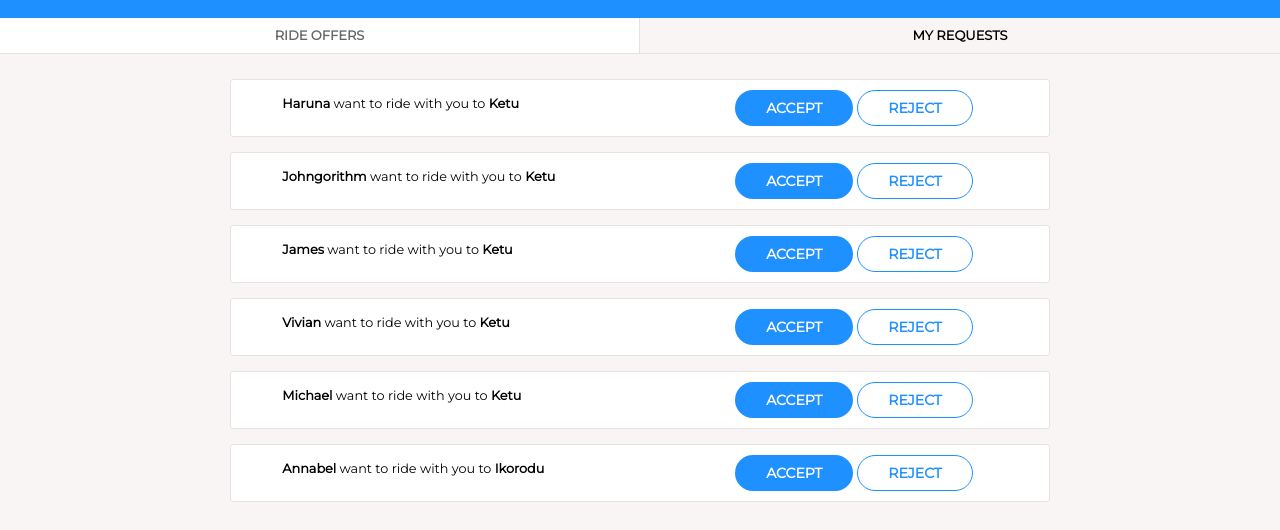
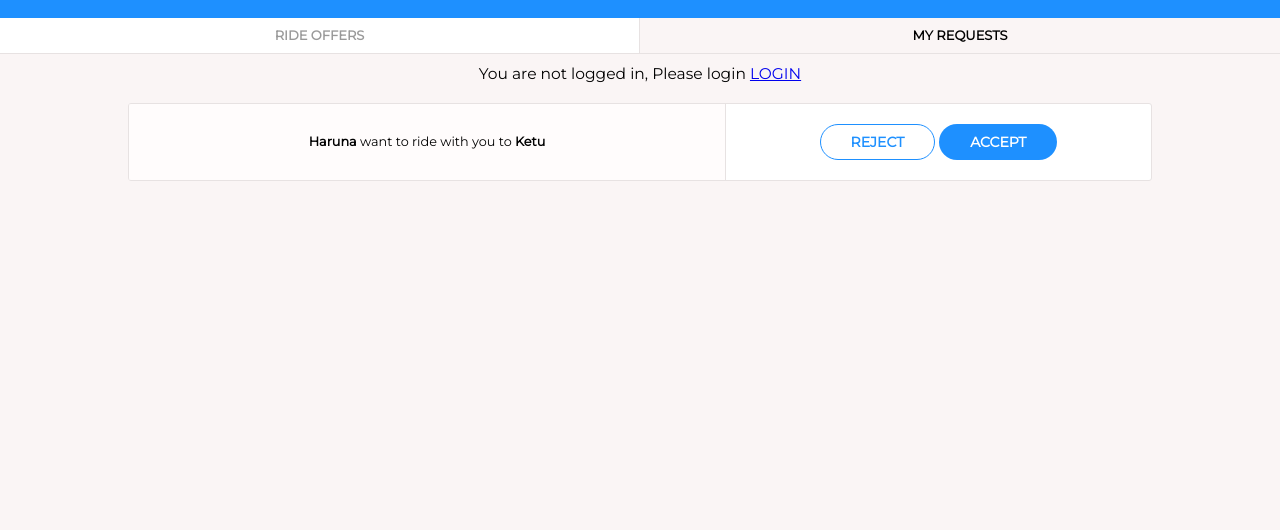
Before and after one commit to johngorithm/ride-my-way-front-end, a plain HTML site: page requests.html in a window 1280 px wide. Shown: the part 36-566 px from the top of the page. Drawn offline with Linux system fonts and the light colour scheme; a web font is replaced by a local one.

Commit message:
On branch user-requests  Changes to be committed: 	modified:   css/register.css 	new file:   css/requests.css 	modified:   css/style.css 	modified:   home.html 	modified:   js/requests.js 	modified:   profile.html 	modified:   requests.html
FEATURE <ui> : FETCH AND DISPLAY ALL REQUESTS MADE TO A USER'S RIDES

This fetch and return all requests other users made  to the logged in
user's ride offers

FINISHED

```diff
--- a/css/register.css
+++ b/css/register.css
@@ -20,7 +20,7 @@ main.content .wrapper {
 main.content .wrapper h3{
   font-size: 15px;
   color: white;
-  background: rgb(115, 184, 252);
+  background: dodgerblue;
   padding: 17px 10px;
   border-top-left-radius: 4px;
   border-top-right-radius: 4px;
--- /dev/null
+++ b/css/requests.css
@@ -0,0 +1,52 @@
+/***REQUESTS PAGE STYLES***/
+
+.request {
+    min-height: 56px;
+    border: 1px solid rgb(231, 226, 226);
+    border-radius: 3px;
+    width: 95%;
+    margin: 20px auto;
+    background: white;
+}
+
+.request [class*="co-"] {
+    padding: 10px;
+}
+
+.request .request-btns {
+  line-height: 56px;
+
+}
+
+.request .request-msg {
+  line-height: 56px;
+  background: rgba(255, 249, 249, 0.5);
+}
+
+@media only screen and (min-width: 992px) {
+    .request .request-btns{
+        border-left: 1px solid rgb(231, 226, 226);
+    }
+}
+@media only screen and (max-width: 991px) {
+    .request .request-btns{
+        border-top: 1px solid rgb(231, 226, 226);
+    }
+}
+@media only screen and (max-width: 992px) {
+    .request .request-btns{
+        line-height: 0px;
+        padding: 13px;
+    }
+
+    .request .request-msg{
+        line-height: 1.2;
+        padding: 30px;
+    }
+}
+
+@media only screen and (min-width: 450px) {
+    .request {
+        width: 80%;
+    }
+}
--- a/css/style.css
+++ b/css/style.css
@@ -114,6 +114,7 @@ p {
     .co-md-10 {width: 83.33%;}
     .co-md-11 {width: 91.66%;}
     .co-md-12 {width: 100%;}
+
 }
 
 /* Large devices (laptops/desktops, 992px and up) */
@@ -341,15 +342,14 @@ nav {
 .submenu a {
     text-decoration: none;
     font-size: 60%;
-    color: black;
     cursor: pointer;
     padding: 10px;
     font-size: 13px;
     font-weight: bold;
-    color: rgba(0,0,0,0.6);
+    color: rgba(0,0,0,0.4);
 }
 .submenu a:hover {
-    background: rgb(250, 245, 245);
+    background: rgb(203, 231, 254);
 }
 
 /*****/
@@ -504,38 +504,6 @@ form input {
     margin: 0;
 }
 
-/***REQUESTS PAGE STYLES***/
-.inner-container {
-    min-height: 56px;
-    border: 1px solid rgb(231, 226, 226);
-    border-radius: 3px;
-    width: 100%;
-    margin: 15px auto;
-    background: white;
-}
-@media only screen and (min-width: 768px) {
-    .inner-container {
-        text-align: left;
-        padding-left: 15px;
-    }
-}
-
-@media only screen and (min-width: 1000px) {
-    .inner-container {
-        width: 80%;
-        padding-left: 4%;
-    }
-}
-
-
-
-.inner-container [class*="co-"] {
-    padding: 10px;
-}
-
-.inner-container .request-msg {
-    line-height: 2.2;
-}
 
 
 
--- a/js/requests.js
+++ b/js/requests.js
@@ -1,7 +1,5 @@
-(() => {
-   // LOG USER OUT OF APP
-  const logoutBtn = document.querySelector('nav .navbar ul.nav-right li a#logout');
-  logoutBtn.addEventListener('click', (event) => {
+const logout = (element) => {
+  element.addEventListener('click', (event) => {
     event.preventDefault();
 
     localStorage.removeItem('token');
@@ -9,4 +7,57 @@
 
     window.location.href = 'index.html';
   });
-})();
+}
+
+document.body.onload = () => {
+   // LOG USER OUT OF APP
+  const logoutBtn = document.querySelector('nav .navbar ul.nav-right li a#logout');
+  logout(logoutBtn)
+
+  // LOAD REQUESTS
+  const baseUrl = 'http://localhost:9000/api/v1';
+  const token = localStorage.getItem('token');
+  const requestsDomContainer = document.querySelector('main#request-loader');
+  if (token) {
+    fetch(`${baseUrl}/users/rides/requests`, {
+      method: 'GET',
+      headers: {
+        'Content-type': 'application/json',
+        'x-access-token': token,
+      }
+    })
+    .then(response => {
+      return response.json();
+    }).then(data => {
+      let requestHtml = '';
+      if (data.requests) {
+        console.log(data.requests);
+        data.requests.forEach(request => {
+        requestHtml += `
+          <div id="${request.request_id}" class="row request">
+
+            <div class="request-msg  co-xl-7 co-lg-7 co-md-12 co-sm-12">
+                <p class="small"> <strong>${request.sender}</strong> want to ride with you to <strong>${request.destination}</strong></p>
+            </div>
+            <div class="request-btns co-xl-5 co-lg-5 co-md-12 co-sm-12">
+                <button class="button button-white reject-btn">REJECT</button>
+                <button class="button button-blue accept-btn">ACCEPT</button>
+            </div>
+        </div>
+        `
+      });
+
+      requestsDomContainer.innerHTML = requestHtml;
+      } else {
+        document.querySelector('main #loading').innerHTML = `${data.message}, Please login <p><a href="./login.html">LOGIN</a><p>`
+      }
+
+
+    }).catch( error => {
+      document.querySelector('main #loading').innerHTML = `Error: ${error.message}`
+      throw new Error(error.message);
+    })
+  } else {
+    document.querySelector('main #loading').innerHTML = `You are not logged in, Please login <a href="./login.html">LOGIN</a>`
+  }
+}
--- a/requests.html
+++ b/requests.html
@@ -7,6 +7,7 @@
     <title>Ride My Way | Home</title>
     <meta name="viewport" content="width=device-width, initial-scale=1">
     <link rel="stylesheet" type="text/css" media="screen" href="./css/style.css" />
+    <link rel="stylesheet" type="text/css" media="screen" href="./css/requests.css" />
 </head>
 <body id="request-body">
 
@@ -72,7 +73,7 @@
                 <li class="nav-item"> <a href="./home.html">Dashboard</a> </li>
                 <li class="nav-item"> <a href="#">Offer A Ride</a> </li>
                 <li class="nav-item"> <a href="./profile.html">Profile</a> </li>
-                <li class="nav-item"> <a href="./index.html">Logout</a> </li>
+                <li class="nav-item"> <a id="logout" href="./index.html">Logout</a> </li>
             </ul>
         </div>
     </nav>
@@ -89,77 +90,27 @@
 
 
 
-    <main class="wrapper dropdown center-text">
+    <main class="dropdown center-text" id="request-loader">
 
-        <div id="1" class="row inner-container">
+        <p id="loading">LOADING ...</p>
+
+        <div id="1" class="row request">
 
             <div class="request-msg  co-xl-7 co-lg-7 co-md-12 co-sm-12">
                 <p class="small"> <strong>Haruna</strong> want to ride with you to <strong>Ketu</strong></p>
             </div>
-            <div class="co-xl-5 co-lg-5 co-md-12 co-sm-12">
+            <div class="request-btns co-xl-5 co-lg-5 co-md-12 co-sm-12">
+                <button class="button button-white reject-btn">REJECT</button>
                 <button class="button button-blue accept-btn">ACCEPT</button>
-                <button class="button button-white reject-btn">REJECT</button>
             </div>
         </div>
 
-        <div id="2" class="row inner-container">
 
-            <div class="request-msg  co-xl-7 co-lg-7 co-md-12 co-sm-12">
-                <p class="small"> <strong>Johngorithm</strong> want to ride with you to <strong>Ketu</strong></p>
-            </div>
-            <div class="co-xl-5 co-lg-5 co-md-5 co-sm-12">
-                <button class="button button-blue accept-btn">ACCEPT</button>
-                <button class="button button-white reject-btn">REJECT</button>
-            </div>
-        </div>
-
-        <div id="3" class="row inner-container">
-
-            <div class="request-msg  co-xl-7 co-lg-7 co-md-12 co-sm-12">
-                <p class="small"> <strong>James</strong> want to ride with you to <strong>Ketu</strong></p>
-            </div>
-            <div class="co-xl-5 co-lg-5 co-md-5 co-sm-12">
-                <button class="button button-blue accept-btn">ACCEPT</button>
-                <button class="button button-white reject-btn">REJECT</button>
-            </div>
-        </div>
-
-        <div id="4" class="row inner-container">
-
-            <div class="request-msg  co-xl-7 co-lg-7 co-md-12 co-sm-12">
-                <p class="small"> <strong>Vivian</strong> want to ride with you to <strong>Ketu</strong></p>
-            </div>
-            <div class="co-xl-5 co-lg-5 co-md-12 co-sm-12">
-                <button class="button button-blue accept-btn">ACCEPT</button>
-                <button class="button button-white reject-btn">REJECT</button>
-            </div>
-        </div>
-
-        <div id="5" class="row inner-container">
-
-            <div class="request-msg  co-xl-7 co-lg-7 co-md-12 co-sm-12">
-                <p class="small"> <strong>Michael</strong> want to ride with you to <strong>Ketu</strong></p>
-            </div>
-            <div class="co-xl-5 co-lg-5 co-md-5 co-sm-12">
-                <button class="button button-blue accept-btn">ACCEPT</button>
-                <button class="button button-white reject-btn">REJECT</button>
-            </div>
-        </div>
-
-        <div id="6" class="row inner-container">
-
-            <div class="request-msg  co-xl-7 co-lg-7 co-md-12 co-sm-12">
-                <p class="small"> <strong id="passenger">Annabel</strong> want to ride with you to <strong>Ikorodu</strong></p>
-            </div>
-            <div class="co-xl-5 co-lg-5 co-md-5 co-sm-12">
-                <button class="button button-blue accept-btn">ACCEPT</button>
-                <button class="button button-white reject-btn">REJECT</button>
-            </div>
-        </div>
 
     </main>
 
     <script src="./js/jquery.min.js"></script>
     <script src="./js/main.js"></script>
+    <script src="./js/requests.js"></script>
 </body>
 </html>
```
Also changed, not shown: home.html (+1 -1 lines), profile.html (+2 -1 lines).
